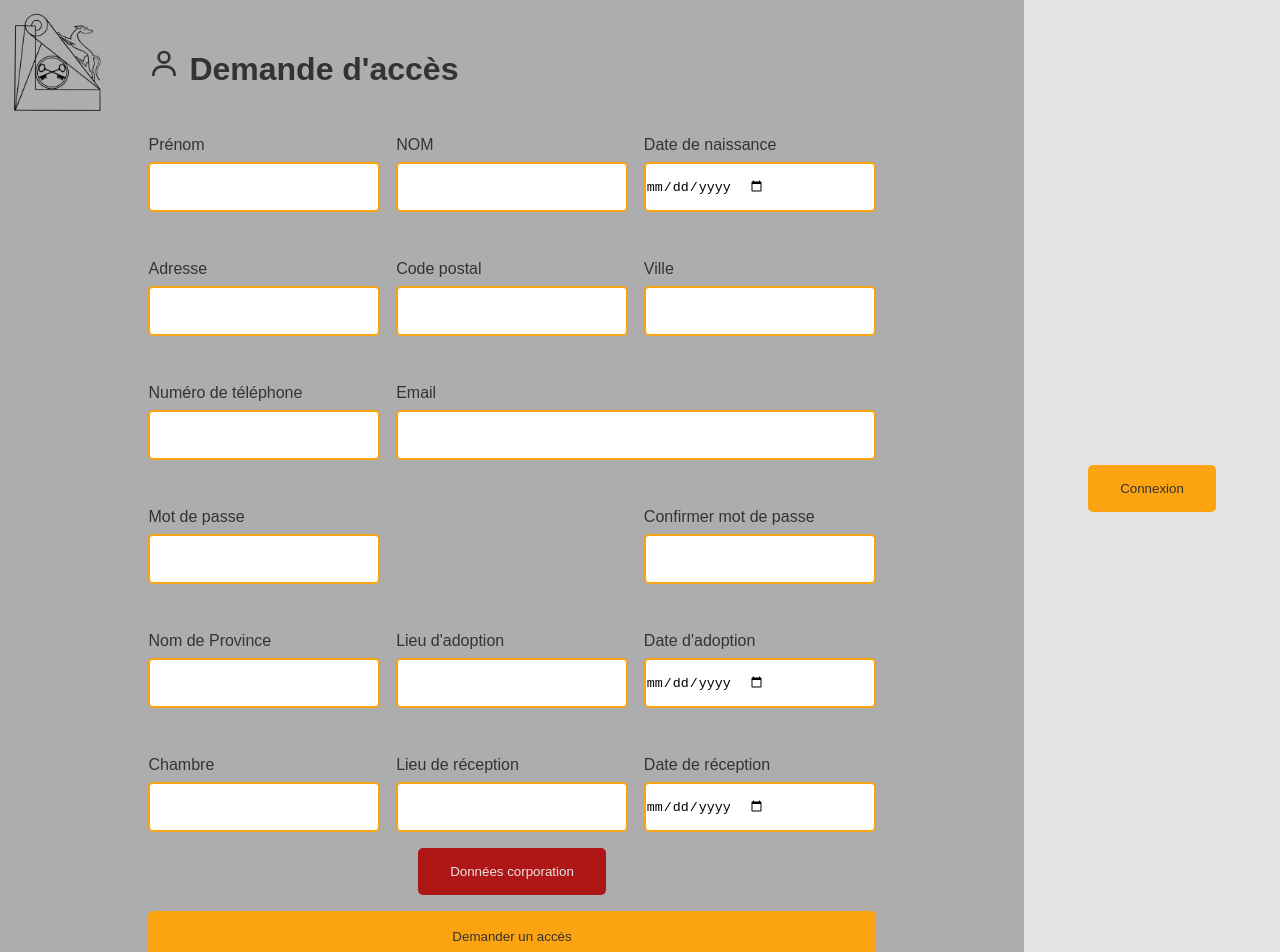
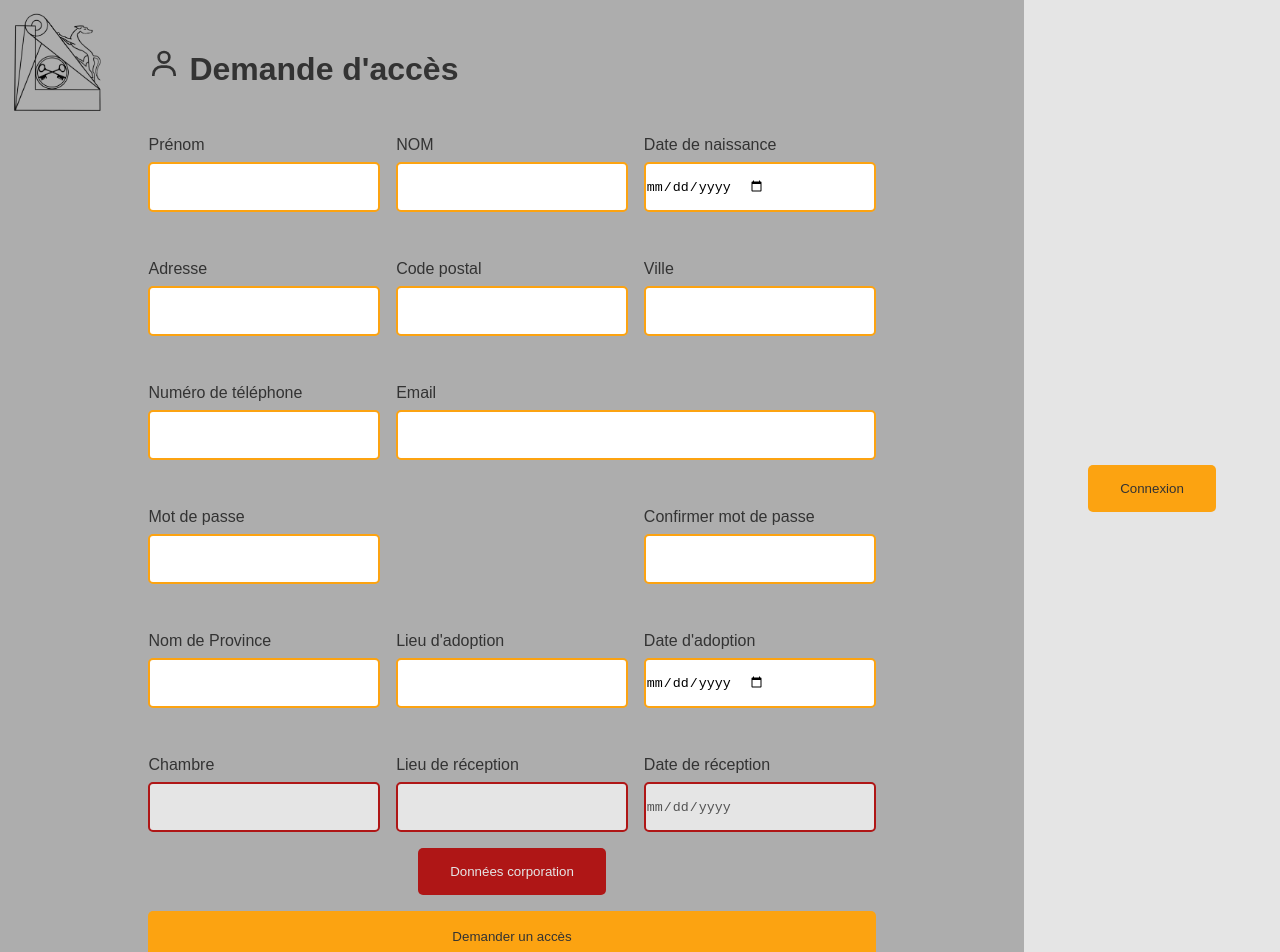
Before and after one commit to BrandonSev/csdd-front, a React (Create React App) app: page /register in a window 1280 px wide. Shown: the top 952 px of the page. Built offline with nearby package versions, Linux system fonts and the light colour scheme; no server answers.

Commit message:
Style button changed

```diff
--- a/src/components/Input/Input.jsx
+++ b/src/components/Input/Input.jsx
@@ -3,6 +3,7 @@ import React from 'react';
 import './Input.css';
 
 function Input({
+  labelClassName,
   label,
   type,
   required,
@@ -13,7 +14,7 @@ function Input({
   disabled,
 }) {
   return (
-    <label htmlFor={name}>
+    <label htmlFor={name} className={labelClassName}>
       {label}
       <input
         type={type}
--- a/src/components/SitePages/Home/Home.jsx
+++ b/src/components/SitePages/Home/Home.jsx
@@ -1,5 +1,6 @@
 import React from 'react';
 import { NavLink } from 'react-router-dom';
+
 import './Home.css';
 
 function Home() {
--- a/src/components/SitePages/LoginPage/LoginPage.css
+++ b/src/components/SitePages/LoginPage/LoginPage.css
@@ -61,6 +61,14 @@
 
 /* Stylisation du bouton login page */
 
+.left a {
+  width: 90%;
+  height: 50px;
+  line-height: 50px;
+  font-size: 12px;
+  padding: 0;
+}
+
 .login-connection button {
   width: 100%;
   height: 50px;
@@ -78,6 +86,10 @@
 
   .left {
     width: 32%;
+  }
+
+  .left a {
+    width: 60%;
   }
 
   .formulaire-login-page {
--- a/src/components/SitePages/LoginPage/LoginPage.jsx
+++ b/src/components/SitePages/LoginPage/LoginPage.jsx
@@ -1,4 +1,5 @@
 import React, { useEffect } from 'react';
+import { NavLink } from 'react-router-dom';
 import { useFormik } from 'formik';
 import { BiUser } from 'react-icons/bi';
 
@@ -14,9 +15,6 @@ function LoginPage() {
       email: '',
       password: '',
     },
-    // onSubmit: (values) => {
-    //   alert(JSON.stringify(values, null, 2));
-    // },
   });
 
   useEffect(() => {}, []);
@@ -25,7 +23,9 @@ function LoginPage() {
       <Logo />
       <div className="container-form-register">
         <div className="left">
-          <Button className="button-yellow" buttonName="Demande d&#39;accès" />
+          <NavLink to="/Register" className="button-yellow" type="button">
+            Demander un accès
+          </NavLink>
         </div>
         <div className="formulaire-login-page">
           <div className="wrapper-connect-login-page">
--- a/src/components/SitePages/Register/Register.jsx
+++ b/src/components/SitePages/Register/Register.jsx
@@ -177,6 +177,7 @@ function Register() {
                     type="text"
                     name="room"
                     id="room"
+                    disabled="disabled"
                     onChange={formik.handleChange}
                     value={formik.values.room}
                   />
@@ -187,6 +188,7 @@ function Register() {
                     type="text"
                     name="reception-place"
                     id="reception-place"
+                    disabled="disabled"
                     onChange={formik.handleChange}
                     value={formik.values.receptionPlace}
                   />
@@ -197,6 +199,7 @@ function Register() {
                     type="date"
                     name="reception-date"
                     id="reception-date"
+                    disabled="disabled"
                     onChange={formik.handleChange}
                     value={formik.values.receptionDate}
                   />
--- a/src/index.css
+++ b/src/index.css
@@ -17,6 +17,11 @@ body {
 
 input {
   display: flex;
+}
+
+input:disabled {
+  background-color: #e5e5e5;
+  border: 2px solid #af1616;
 }
 
 input:focus-visible {
```
